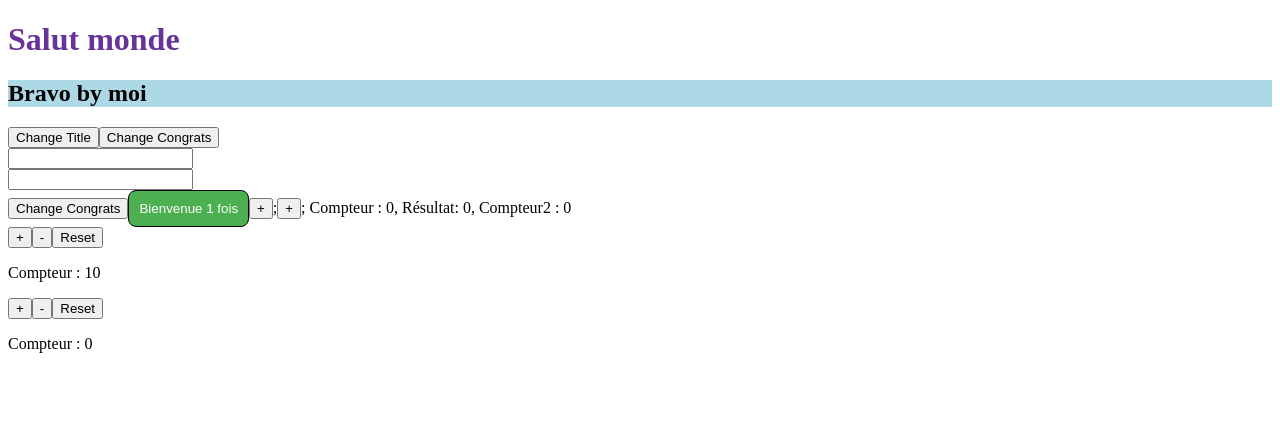
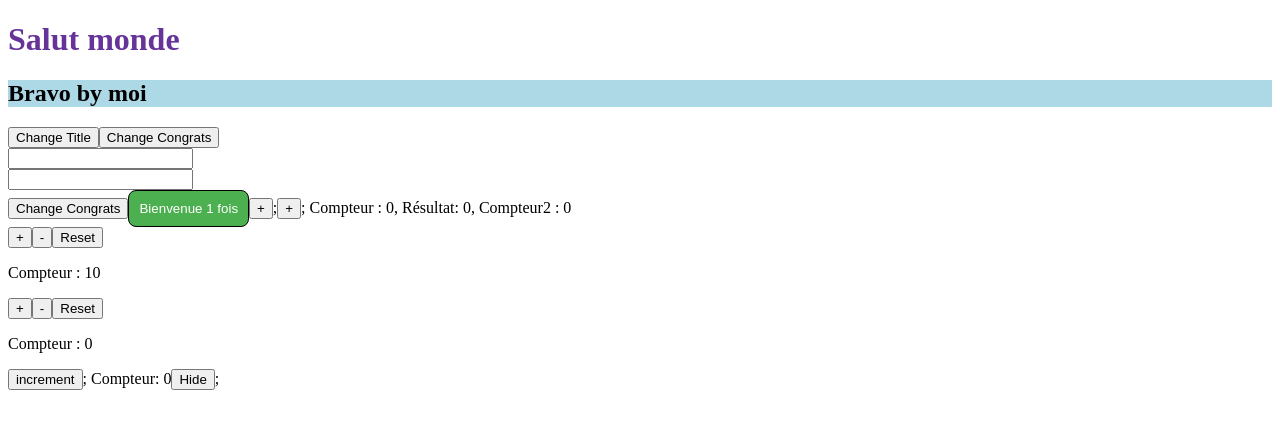
Before and after one commit to Felipebarcon/first-react-training-ex, a React (Create React App) app: page / in a window 1280 px wide. Shown: the top 428 px of the page. Built offline with nearby package versions, Linux system fonts and the light colour scheme.

Commit message:
bouton toggle

```diff
--- a/src/App/App.tsx
+++ b/src/App/App.tsx
@@ -4,6 +4,7 @@ import Bouton from '../Bouton/Bouton';
 import ICongrats from '../ICongrats';
 import BoutonEffect from '../BoutonEffect/BoutonEffect';
 import BoutonReducer from '../BoutonReducer/BoutonReducer';
+import BoutonCallback from '../BoutonCallback/BoutonCallbakc';
 
 function App() {
   // let text = 'Hello World'; // immuable, c'est une constante bien que let
@@ -72,6 +73,7 @@ function App() {
       <BoutonEffect /> <br />
       <BoutonReducer initialValue={10} />
       <BoutonReducer />
+      <BoutonCallback />
     </>
   );
 }
--- /dev/null
+++ b/src/BoutonCallback/BoutonCallbakc.tsx
@@ -0,0 +1,26 @@
+import { useCallback, useState } from 'react';
+
+function BoutonSimple(props: any) {
+  return <button onClick={props.onClick}>{props.nom}</button>;
+}
+
+export default function BoutonCallback() {
+  const [compteur, setCompteur] = useState(0);
+  const [actif, setActif] = useState(true);
+
+  const ajoute = useCallback(() => setCompteur(compteur + 1), [compteur]);
+
+  const toogle = useCallback(() => setActif(!actif), [actif]);
+
+  return (
+    <>
+      {actif && (
+        <>
+          <BoutonSimple onClick={ajoute} nom="increment" />; Compteur:{' '}
+          {compteur}
+        </>
+      )}
+      <BoutonSimple onClick={toogle} nom={actif ? 'Hide' : 'Show'} />;
+    </>
+  );
+}
```
Also changed, not shown: src/BoutonMemo/BoutonMemo.tsx (added), src/BoutonMemo/Liste.tsx (added).
